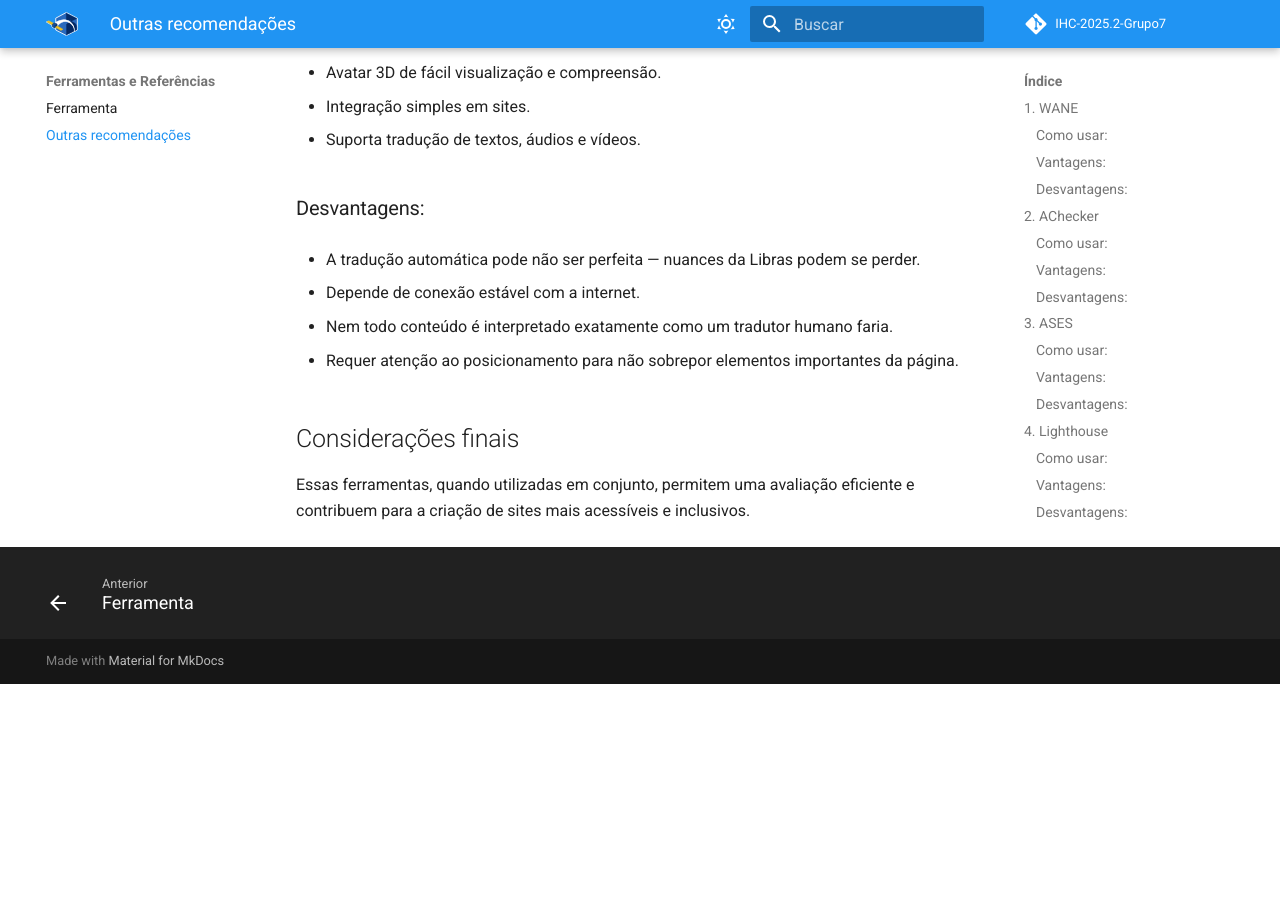
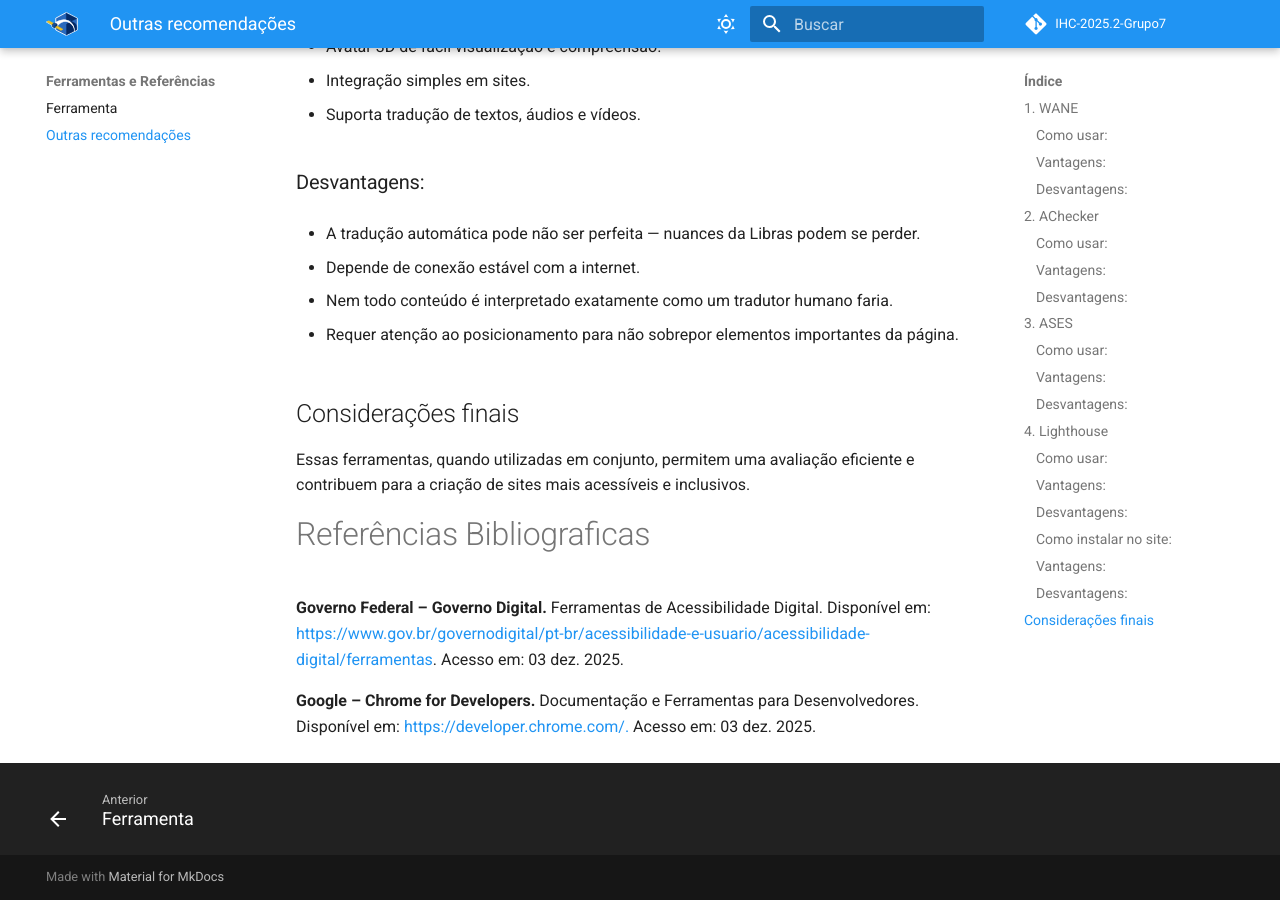
Before and after one commit to UnB-IHC/IHC-2025.2-Grupo7, an MkDocs documentation site: the page built from docs/projeto/recomendacoes.md, in a window 1280 px wide and 900 px high, scrolled down 4799 px. Built offline with MkDocs 1.6.1 and Material for MkDocs 9.7.7, drawn with Linux system fonts in a browser that asks for light colours; comment, search, counter and statistics services are not loaded; before the commit the page ends 5483 px from its top, so only the background shows below that; some of the changed text lies outside the part shown.

Commit message:
Atualizando
Updated ASES link and Lighthouse documentation.

```diff
--- a/docs/projeto/recomendacoes.md
+++ b/docs/projeto/recomendacoes.md
@@ -64,7 +64,7 @@
 O ASES é uma ferramenta online desenvolvida pelo Governo Federal do Brasil que analisa automaticamente páginas web e gera um relatório de acessibilidade conforme os padrões nacionais e internacionais. Ele identifica erros, avisos e pontos críticos relacionados à navegação, leitura, estrutura e compatibilidade com tecnologias assistivas. Além disso, fornece explicações e sugestões de correção, ajudando a melhorar a experiência de pessoas com deficiência ao utilizar o site.
 
 ### Como usar:
-1. Acesse o site do ASES: [https://ases.acessibilidade.gov.br/](https://ases.acessibilidade.gov.br/)
+1. Acesse o site do ASES: [https://asesweb.governoeletronico.gov.br/](https://asesweb.governoeletronico.gov.br/)
 
 2. No campo principal, cole o link da página que deseja avaliar.
 
@@ -104,7 +104,7 @@
 ## 4. Lighthouse
 Ferramenta de auditoria integrada ao Chrome DevTools que avalia automaticamente vários aspectos de uma página, incluindo acessibilidade. Ela gera um relatório com pontuação, identifica problemas e oferece sugestões técnicas de melhoria. Pode ser executada diretamente no navegador ou por linha de comando, permitindo análises rápidas ou integrações em processos de desenvolvimento.
 
-Saiba mais: [https://developer.chrome.com/docs/lighthouse/overview?utm_source=chatgpt.com&hl=pt-br](https://developer.chrome.com/docs/lighthouse/overview?utm_source=chatgpt.com&hl=pt-br)
+Saiba mais: [https://developer.chrome.com/docs/lighthouse/overview?hl=pt-br](https://developer.chrome.com/docs/lighthouse/overview?hl=pt-br)
 
 ### Como usar:
 1. Abra a página no Chrome.
@@ -168,3 +168,9 @@
 
 ## Considerações finais
 Essas ferramentas, quando utilizadas em conjunto, permitem uma avaliação eficiente e contribuem para a criação de sites mais acessíveis e inclusivos.
+
+# Referências Bibliograficas
+
+**Governo Federal – Governo Digital.** Ferramentas de Acessibilidade Digital. Disponível em: <https://www.gov.br/governodigital/pt-br/acessibilidade-e-usuario/acessibilidade-digital/ferramentas>. Acesso em: 03 dez. 2025.
+
+**Google – Chrome for Developers.** Documentação e Ferramentas para Desenvolvedores. Disponível em: <https://developer.chrome.com/.> Acesso em: 03 dez. 2025.
```
